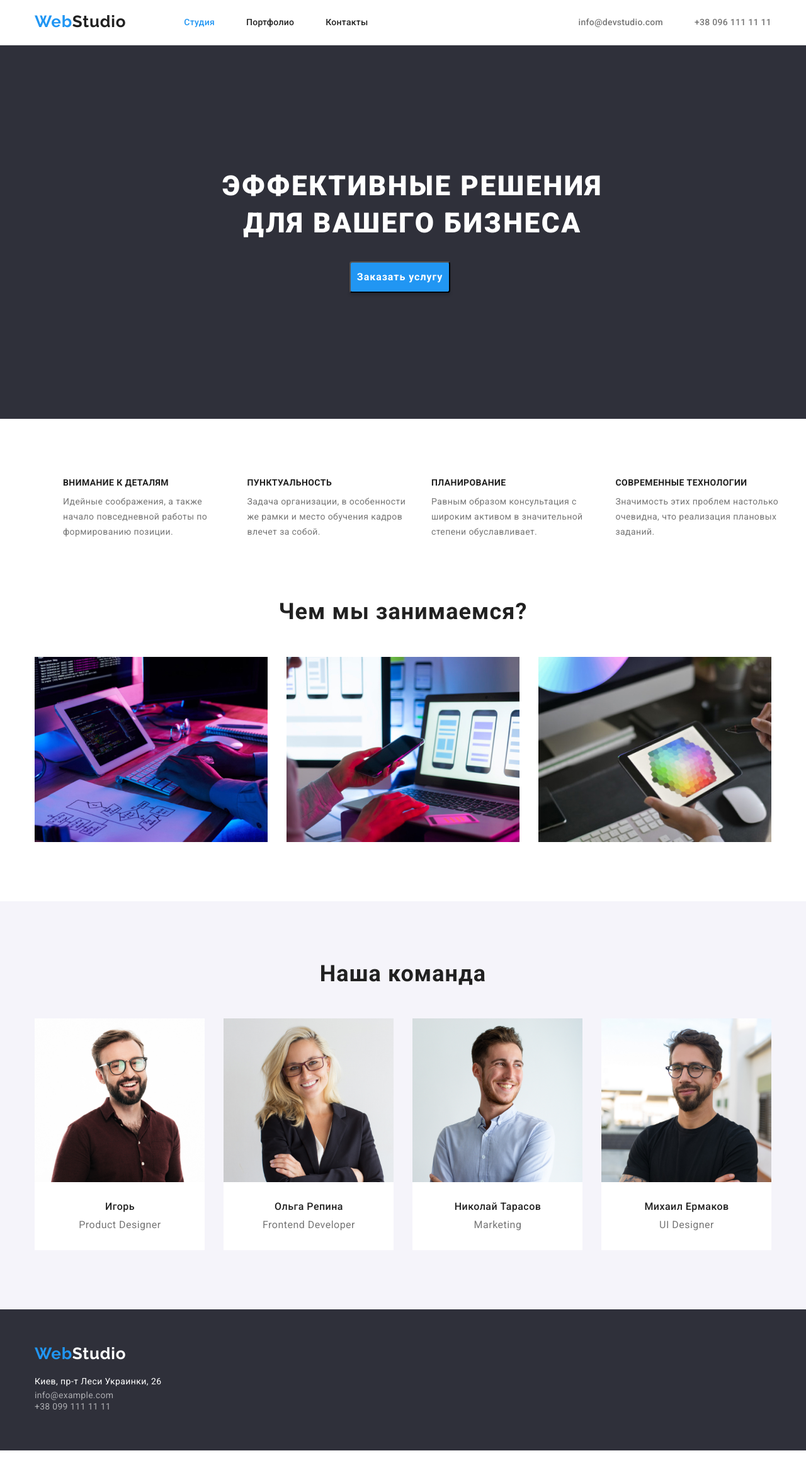
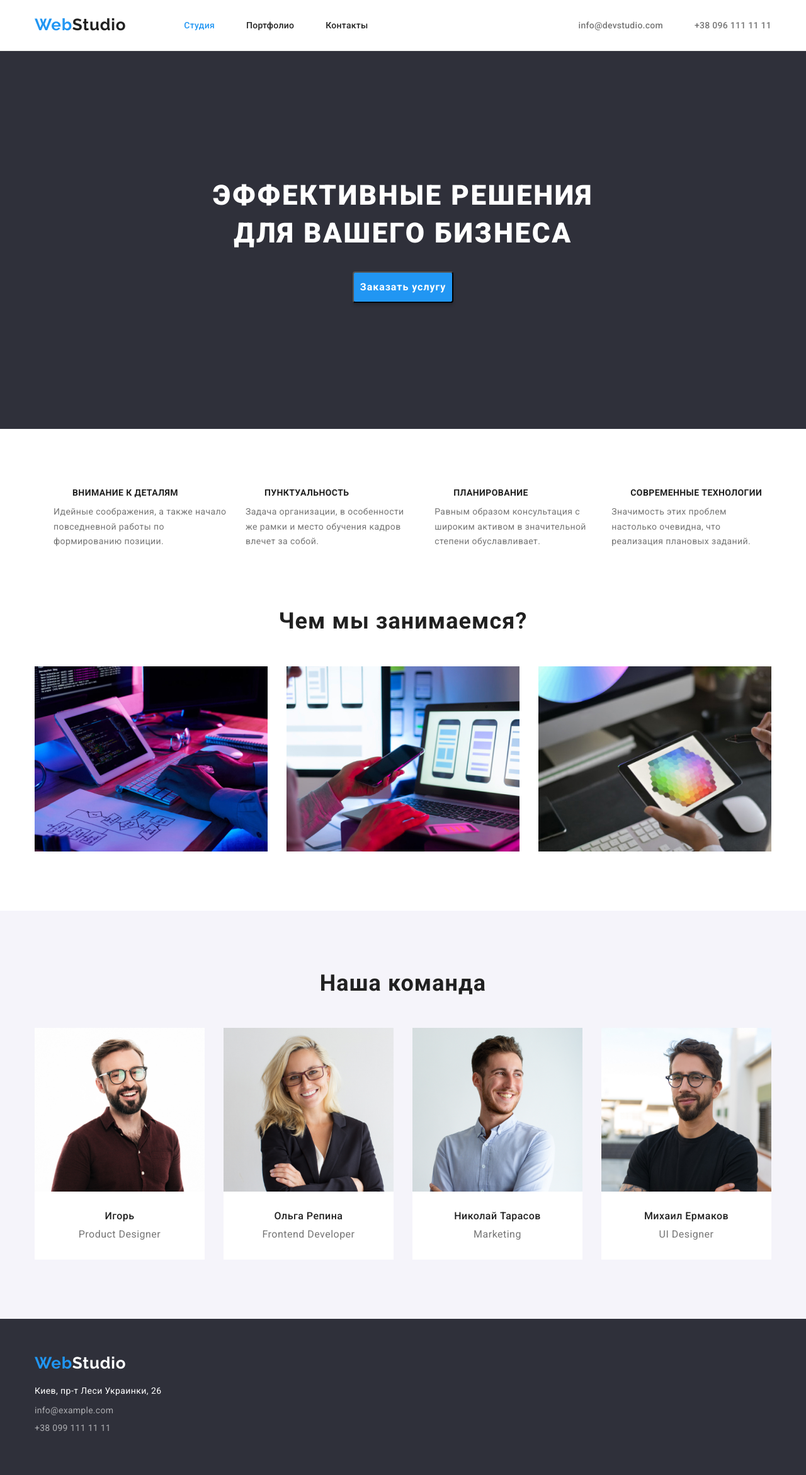
Before and after one commit to LizaBairamova/goit-markup-hw-03, a plain HTML site: page index.html in a window 1280 px wide. Shown: the whole page at 63% size. Before the commit the page ends 2303 px from the top, so only its background shows below. Drawn offline with nearby package versions, Linux system fonts and the light colour scheme.

Commit message:
написанный код и стиль

```diff
--- a/css/styles.css
+++ b/css/styles.css
@@ -24,8 +24,6 @@ body {
 /*---HEADER----*/
 .header {
   border-bottom: 1px solid #ececec;
-  padding-top: 24px;
-  padding-bottom: 25px;
 }
 .header-contact-item:not(:last-child) {
   margin-right: 50px;
@@ -39,6 +37,9 @@ body {
   line-height: 16px;
   letter-spacing: 0.02em;
   color: var(--second-main-color);
+  padding-top: 32px;
+  padding-bottom: 32px;
+  display: block;
 }
 .curent {
   color: var(--accent-color);
@@ -76,10 +77,6 @@ body {
   letter-spacing: 0.02em;
   color: var(--contacts-color);
 }
-.order-section {
-  padding-top: 194px;
-  padding-bottom: 200px;
-}
 .header-container {
   display: flex;
   align-items: center;
@@ -91,11 +88,9 @@ body {
 .header-nav {
   display: flex;
 }
-.header-connect {
-  margin-left: auto;
-}
 .contacts-list {
   display: flex;
+  margin-left: auto;
 }
 .header-nav-list:not(:last-child) {
   margin-right: 50px;
@@ -103,12 +98,8 @@ body {
 /*--Основной контент основной страницы--*/
 .order-section {
   background-color: var(--backgroung-color);
-}
-.order-container {
-  width: 1200px;
-  padding-left: 15px;
-  padding-right: 15px;
-  margin: o auto;
+  padding-top: 200px;
+  padding-bottom: 200px;
 }
 .order-btn {
   background: var(--accent-color);
@@ -124,10 +115,8 @@ body {
   border-radius: 4px;
   min-width: 160px;
   min-height: 50px;
-}
-.btn-container {
-  padding-left: 485px;
-  padding-bottom: 0px;
+  display: block;
+  margin: 0 auto;
 }
 .order-btn:hover,
 .order-btn:focus {
@@ -164,8 +153,6 @@ body {
   line-height: 1.71;
   letter-spacing: 0.03em;
   color: var(--contacts-color);
-  margin-left: 30px;
-  max-width: 270px;
 }
 .what-we-do-title {
   font-weight: bold;
@@ -231,8 +218,8 @@ body {
 }
 .team-item-container {
   padding-top: 30px;
-  padding-left: 60px;
-  padding-right: 59px;
+  padding-left: 20px;
+  padding-right: 20px;
   padding-bottom: 30px;
   background-color: var(--main-text-color);
   max-height: 108px;
@@ -250,12 +237,6 @@ body {
   padding-bottom: 94px;
   padding-top: 94px;
 }
-.benefits-class {
-  width: 1200px;
-  padding-left: 15px;
-  padding-right: 15px;
-  margin: 0 auto;
-}
 .benefits-list {
   display: flex;
 }
@@ -265,10 +246,17 @@ body {
   margin-left: -30px;
   margin-bottom: -30px;
 }
+.benefits-item {
+  max width: 270px;
+}
+.benefits-item:not(:last-child) {
+  margin-left: 30px;
+}
 .img-section-item {
-  width: calc(100% / 4 -30px);
   margin-left: 30px;
-  margin-bottom: 30px;
+  margin-top: 30px;
+  flex-basis: calc((100% - 90px) / 3);
+}
 }
 /*--Основной контент портфолио--*/
 .img-section-item {
@@ -309,10 +297,9 @@ body {
 .img-section-item-name {
   font-weight: bold;
   font-size: 18px;
-  line-height: 2px;
+  line-height: 2;
   letter-spacing: 0.06em;
   color: var(--second-main-color);
-  margin-top: 20px;
   margin-bottom: 4px;
 }
 .img-section-item-text {
@@ -320,12 +307,7 @@ body {
   font-size: 16px;
   line-height: 1.87;
   letter-spacing: 0.03em;
-  color: var(--contacts-color);
-  margin-top: 4px;
-}
-.img-sectiom-item {
-  padding-bottom: 30px;
-}
+  color: var(--contacts-color);}
 .btns {
   padding-top: 94px;
   padding-bottom: 94px;
@@ -344,14 +326,11 @@ body {
   margin-left: -30px;
   margin-top: -30px;
 }
-.img-section-item {
-  flex-basis: calc((100% - 90px) / 3);
-  margin-left: 30px;
-  margin-top: 30px;
-}
+
 .img-container {
   padding: 20px 24px;
   border: 1px solid #eeee;
+  border-top: 0;
 }
 /*--FOOTER--*/
 .page-footer,
@@ -391,8 +370,12 @@ body {
   line-height: 1.71;
   letter-spacing: 0.03em;
   color: var(--main-text-color);
+  margin-bottom: 9px;
+}
+.footer-address {
   margin-top: 20px;
+
 }
-.footer-adress {
-  margin-top: 20px;
+.footer-item {
+  margin-bottom: 9px;
 }
--- a/index.html
+++ b/index.html
@@ -30,7 +30,6 @@
                 </ul>
             </nav>
             <!--Ссылка на почту и телефон-->
-            <div class="header-connect">
             <ul class="contacts-list list">
                 <li class="header-contact-item"><a class="header-contacts-link link"
                         href="maito:info@devstudio.com">info@devstudio.com</a></li>
@@ -38,25 +37,20 @@
                     </a></li>
             </ul>
         </div>
-
-        </div>
     </header>
     <!--Контент сайта-->
     <main>
         <!--Заказ услуг-->
         <section class="order-section">
          <div class="container">
-        <div class="order-container">
             <h1 class="order-section-name">ЭФФЕКТИВНЫЕ РЕШЕНИЯ ДЛЯ ВАШЕГО БИЗНЕСА</h1>
-            <div class="btn-container"><button type="button" class="order-btn">Заказать услугу</button></div>
-        </div>
+            <button type="button" class="order-btn">Заказать услугу</button>
          </div>
        </section>
 
         <!--Преимущества-->
         <section class="benefits">
             <div class="container">
-            <div class="benefits-class">
                 <ul class="benefits-list list">
                 <li class="benefits-item">
                     <h3 class="benefits-item-name">Внимание к деталям</h3>
@@ -75,7 +69,8 @@
                     <h3 class="benefits-item-name">Современные технологии</h3>
                     <p class="benefits-item-text">Значимость этих проблем настолько очевидна, что реализация плановых заданий.</p>
                 </li>
-            </ul></div>
+            </ul>
+        </div>
 
         </section>
         <section class="what-we-do">
```
Also changed, not shown: portfolio.html (+0 -4 lines). Lines whose indentation alone changed are shown as unchanged.
